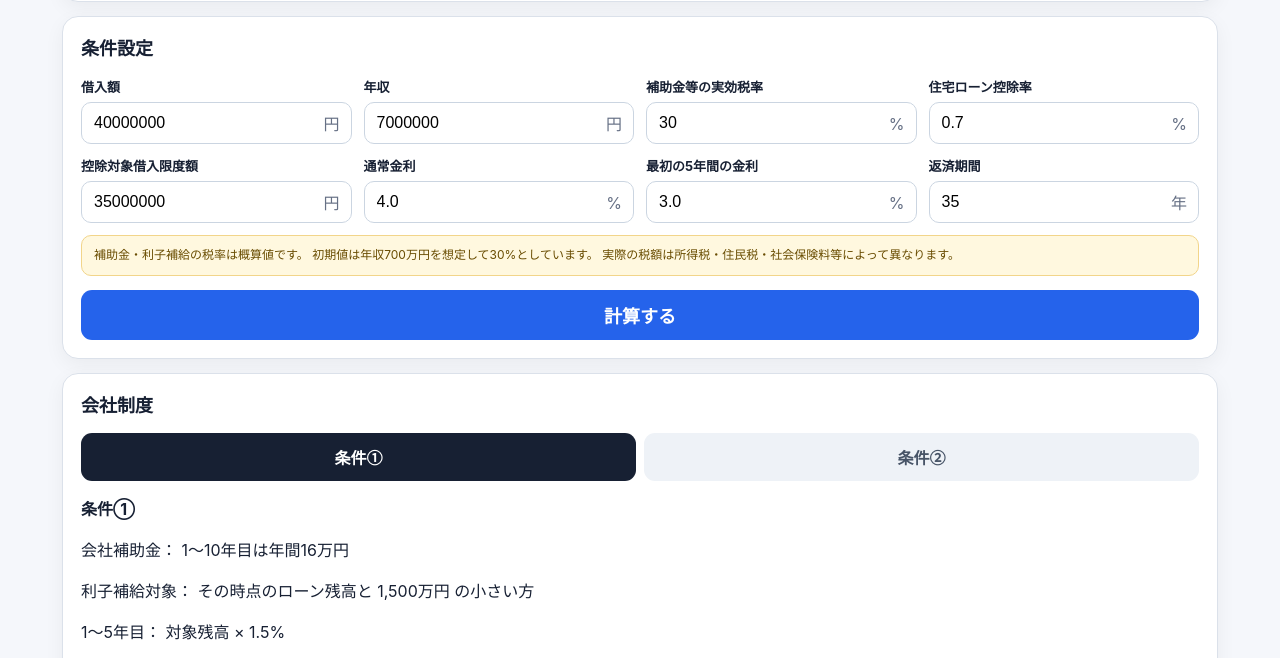
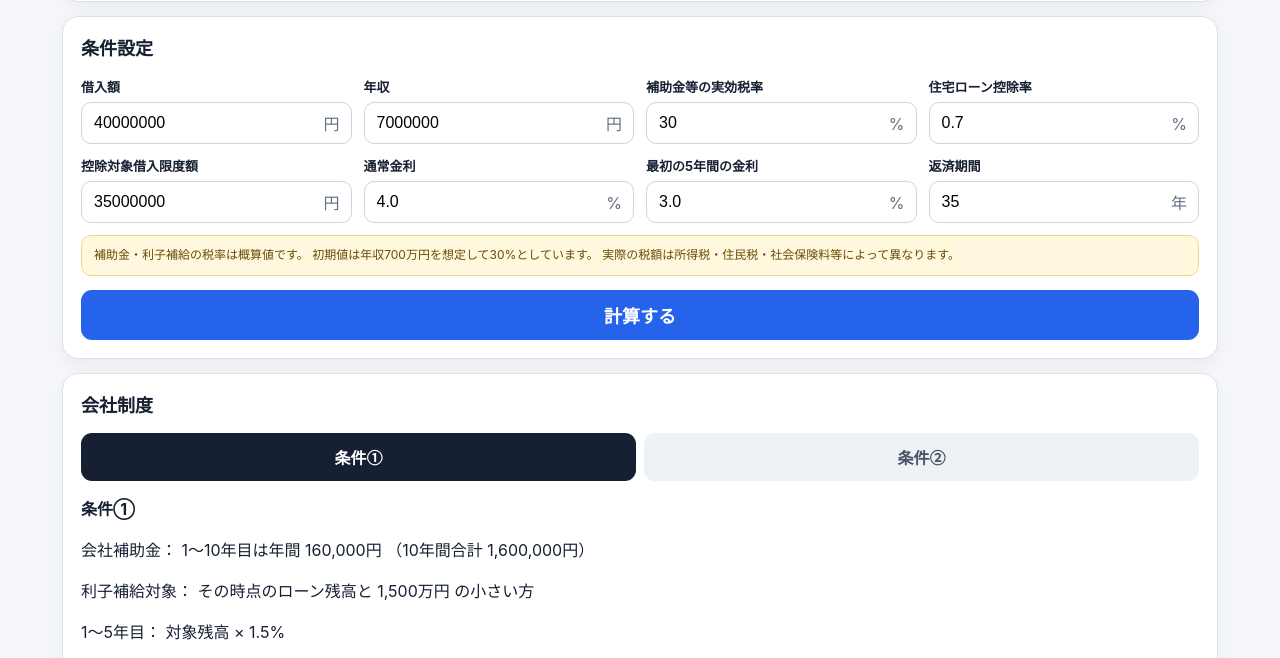
Before and after one commit to Taichi-2053/keisan, a plain HTML site: page index.html in a window 1280 px wide. Shown: the part 132-790 px from the top of the page. Drawn offline with Linux system fonts and the light colour scheme.

Commit message:
Update index.html

```diff
--- a/index.html
+++ b/index.html
@@ -669,9 +669,16 @@ min(年末残高, 控除対象借入限度額)
 
 const CONDITIONS = {
 
+  /* =========================
+     条件①
+     ========================= */
+
   1: {
 
     name: "条件①",
+
+    /* 会社補助金：10年間で160万円
+       → 年間16万円 */
 
     companySubsidy: function(year) {
 
@@ -681,6 +688,8 @@ const CONDITIONS = {
 
     },
 
+    /* 利子補給率 */
+
     interestSupportRate: function(year) {
 
       if (year <= 5) {
@@ -695,22 +704,33 @@ const CONDITIONS = {
 
     },
 
+    /* 利子補給対象上限：1,500万円 */
+
     interestSupportCap: 15000000
 
   },
 
 
+  /* =========================
+     条件②
+     ========================= */
+
   2: {
 
     name: "条件②",
 
+    /* ★ 条件②は10年間で330万円
+       → 年間33万円 */
+
     companySubsidy: function(year) {
 
       return year <= 10
-        ? 160000
+        ? 330000
         : 0;
 
     },
+
+    /* 利子補給率 */
 
     interestSupportRate: function(year) {
 
@@ -725,6 +745,8 @@ const CONDITIONS = {
       return 0;
 
     },
+
+    /* ★ 条件②は3,500万円まで利子補給対象 */
 
     interestSupportCap: 35000000
 
@@ -873,7 +895,6 @@ function simulate(conditionId) {
     year++
   ) {
 
-
     const annualRate =
       year <= 5
         ? firstRate
@@ -918,9 +939,7 @@ function simulate(conditionId) {
 
 
       /*
-       * 月初残高を保存
-       *
-       * 利子補給はこの月の残高を基準にする
+       * 月初残高
        */
 
       const monthStartBalance =
@@ -981,7 +1000,7 @@ function simulate(conditionId) {
 
 
       /*
-       * 年率を月率に変換
+       * 年率 → 月率
        */
 
       const monthlySupport =
@@ -991,7 +1010,7 @@ function simulate(conditionId) {
 
 
       /*
-       * 実際の利息を超えない
+       * 実際に支払った利息を超えない
        */
 
       const actualMonthlySupport =
@@ -1009,14 +1028,18 @@ function simulate(conditionId) {
        * 通常の返済処理
        */
 
-      annualInterest += interest;
-
-      annualPrincipal += principal;
-
-      annualPayment += payment;
-
-
-      balance -= principal;
+      annualInterest +=
+        interest;
+
+      annualPrincipal +=
+        principal;
+
+      annualPayment +=
+        payment;
+
+
+      balance -=
+        principal;
 
 
       if (balance < 0.01) {
@@ -1108,7 +1131,8 @@ function simulate(conditionId) {
 
       annualPrincipal,
 
-      endingBalance: balance,
+      endingBalance:
+        balance,
 
       companySubsidy,
 
@@ -1120,7 +1144,8 @@ function simulate(conditionId) {
 
       realPayment,
 
-      monthlyLoanPayment: monthly,
+      monthlyLoanPayment:
+        monthly,
 
       monthlyRealPayment:
         realPayment / 12
@@ -1188,6 +1213,10 @@ function renderConditionText() {
     CONDITIONS[selectedCondition];
 
 
+  const subsidyTotal =
+    condition.companySubsidy(1) * 10;
+
+
   document.getElementById(
     "conditionText"
   ).innerHTML = `
@@ -1198,13 +1227,16 @@ function renderConditionText() {
 
     <p>
       会社補助金：
-      1〜10年目は年間16万円
+      1〜10年目は年間
+      ${yen(condition.companySubsidy(1))}
+      （10年間合計 ${yen(subsidyTotal)}）
     </p>
 
     <p>
       利子補給対象：
       その時点のローン残高と
-      ${(condition.interestSupportCap / 10000).toLocaleString("ja-JP")}万円
+      ${(condition.interestSupportCap / 10000)
+        .toLocaleString("ja-JP")}万円
       の小さい方
     </p>
 
```
